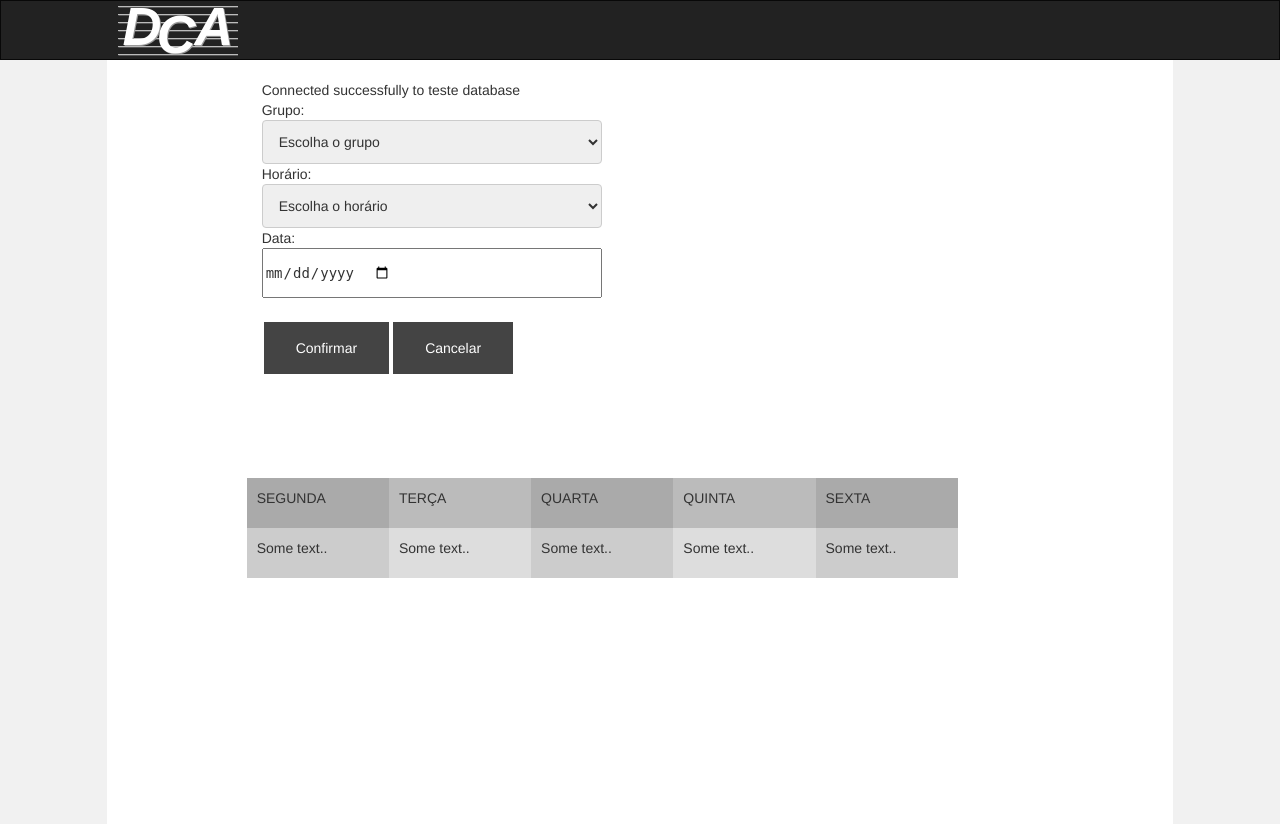
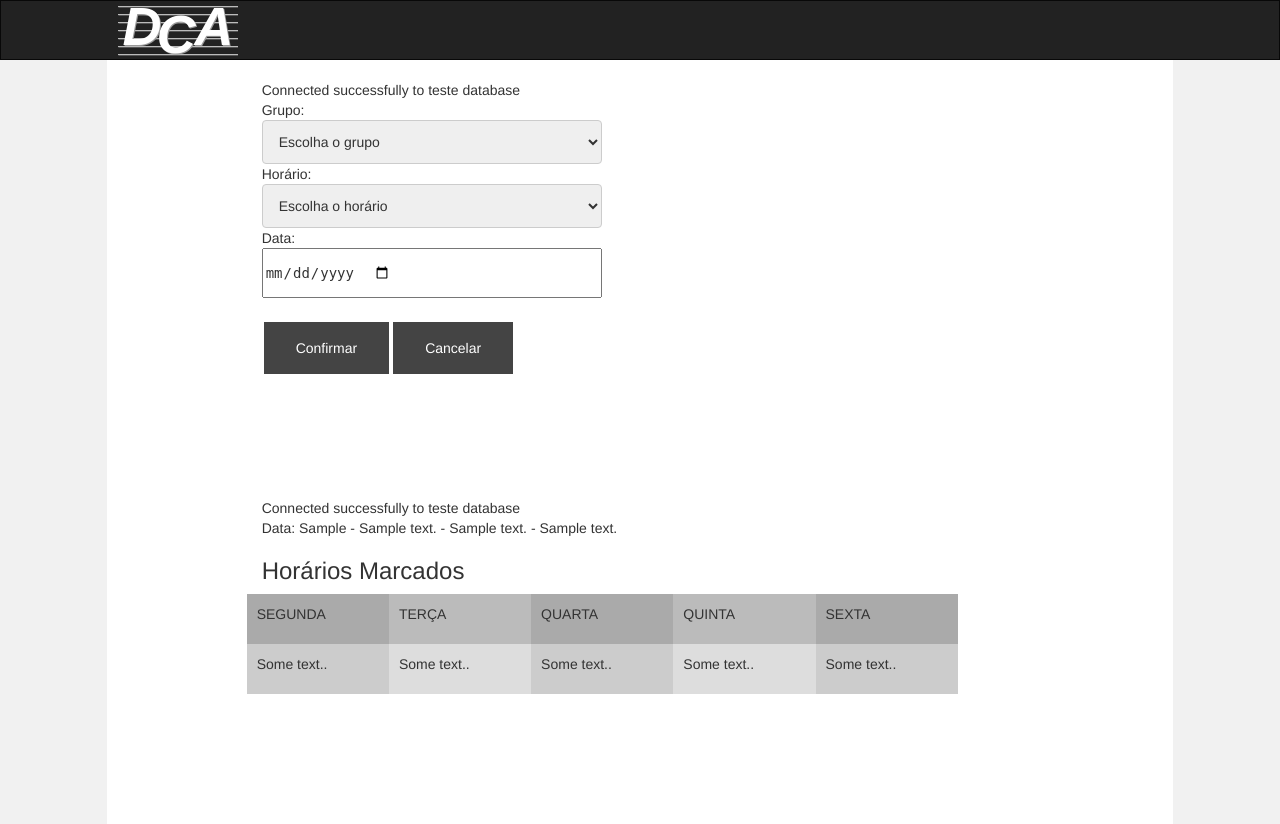
Before and after one commit to jeanmmlima/home-page, a PHP site: page /labs.php in a window 1280 px wide. Shown: the top 824 px of the page. Run offline with PHP 8.4, Linux system fonts and the light colour scheme; tables that the repository leaves empty or names only in its code hold one stand-in row (values such as "Sample post"); some libraries are stand-ins or nearby versions.

Commit message:
show reservas

```diff
--- a/labs.php
+++ b/labs.php
@@ -104,6 +104,9 @@
               function addhorario($id_horario,$descricao_horario){
                   echo "<option value=\"" . $id_horario . "\">" . $descricao_horario . "</option>";
               }
+              function showReserva($grupo,$turma,$horario,$data){
+                echo "<p> Data: " . $data . " - " . $grupo . " - " . $turma . " - " . $horario . "</p>";
+              }
 
               function pegouvalor(){
                 echo "<br><p> " . $_POST["grupo"] . "</p>";
@@ -141,6 +144,31 @@
                 }
 
                 $conn->close();
+              }
+
+              function getReservas(){
+
+                $conn = bdConnect();
+
+                $sql = "SELECT g.descricao AS GRUPO, t.descricao as TURMA, h.descricao as HORARIO, r.data as DATA from reserva r inner join grupo g on (r.id_grupo = g.id) inner join horarios h on (r.id_horarios = h.id) inner join turma t on (g.id_turma = t.id) order by data asc, HORARIO asc";
+
+                $result = $conn->query($sql);
+
+
+                if ($result->num_rows > 0) {
+                      // output data of each row
+
+                  while($row = $result->fetch_assoc()) {
+
+                    showReserva($row["GRUPO"],$row["TURMA"],$row["HORARIO"],$row["DATA"]);
+
+                  }
+
+                }
+                else {
+                      echo "0 results";
+                }
+
               }
 
 
@@ -252,11 +280,13 @@
                 echo $data;
                 echo "<br>";
 
+                getReservas();
 
 
               ?>
 
 
+            <h3> Horários Marcados </h3>
             <div class="row">
               <div class="column" style="background-color:#aaa;">
                 <p>SEGUNDA</p>
```
